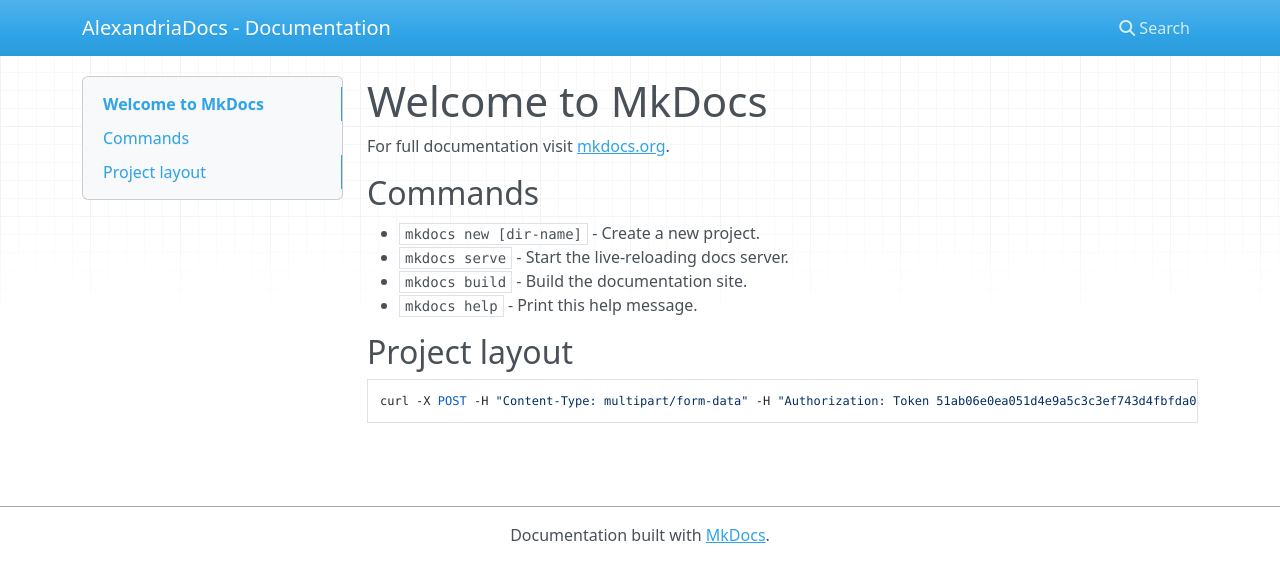
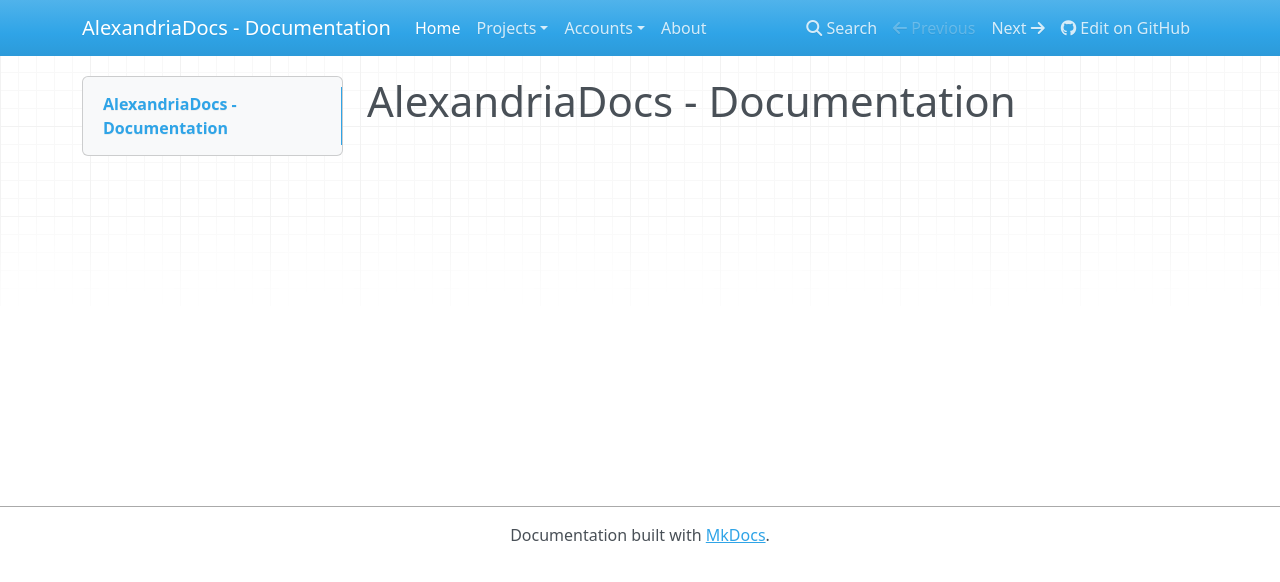
Before and after one commit to srtab/alexandriadocs, an MkDocs documentation site: the page built from docs/docs/index.md, in a window 1280 px wide. Shown: the top 582 px of the page. Built offline with MkDocs 1.6.1, drawn with Linux system fonts in a browser that asks for light colours; nearby versions of some CDN libraries; old or Windows-style settings are respelled for this version of MkDocs.

Commit message:
Added permissions documentation.

```diff
--- a/docs/docs/index.md
+++ b/docs/docs/index.md
@@ -1,14 +1 @@
-# Welcome to MkDocs
-
-For full documentation visit [mkdocs.org](http://mkdocs.org).
-
-## Commands
-
-* `mkdocs new [dir-name]` - Create a new project.
-* `mkdocs serve` - Start the live-reloading docs server.
-* `mkdocs build` - Build the documentation site.
-* `mkdocs help` - Print this help message.
-
-## Project layout
-
-    curl -X POST -H "Content-Type: multipart/form-data" -H "Authorization: Token 51ab06e0ea051d4e9a5c3c3ef743d4fbfda018f8" -F "project=1" -F "archive=@project.tar.gz" https://alexandriadocs.io/api/v1/projects/upload/
+# AlexandriaDocs - Documentation
--- a/docs/mkdocs.yml
+++ b/docs/mkdocs.yml
@@ -1 +1,12 @@
 site_name: AlexandriaDocs - Documentation
+site_description: AlexandriaDocs - Host for static generated documentation
+site_author: Sandro Rodrigues
+repo_url: https://github.com/srtab/alexandriadocs
+edit_uri: blob/master/docs
+pages:
+    - Home: index.md
+    - Projects:
+        - Upload documentation: projects/upload.md
+    - Accounts:
+        - User permissions: accounts/permissions.md
+    - About: about.md
```
Also changed, not shown: docs/docs/about.md (added, +1 -0 lines), docs/docs/accounts/permissions.md (added, +30 -0 lines), docs/docs/projects/upload.md (added, +7 -0 lines).
